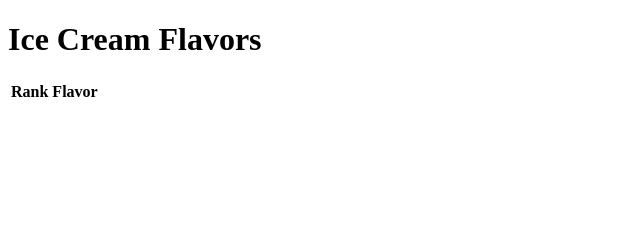
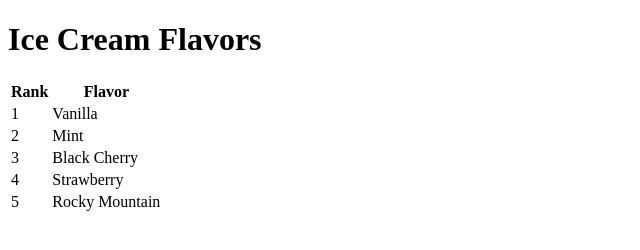
Before and after one commit to 17mtran4/17mtran.github.io, a plain HTML site: page ice.html in a window 1280 px wide. Shown: the whole page, without its empty margins (0-640 px from the left). Drawn offline with Linux system fonts and the light colour scheme.

Commit message:
add table practice

```diff
--- a/ice.html
+++ b/ice.html
@@ -11,11 +11,26 @@
                <th>Rank</th>
                <th>Flavor</th>
            </tr>
-           <tr></tr>
-           <tr></tr>
-           <tr></tr>
-           <tr></tr>
-           <tr></tr>
+           <tr>
+               <td>1</td>
+               <td>Vanilla</td>
+           </tr>
+           <tr>
+               <td>2</td>
+               <td>Mint</td>
+           </tr>
+           <tr>
+               <td>3</td>
+               <td>Black Cherry</td>
+           </tr>
+           <tr>
+               <td>4</td>
+               <td>Strawberry</td>
+           </tr>
+           <tr>
+               <td>5</td>
+               <td>Rocky Mountain</td>
+           </tr>
        </table>
     </body>
 </html>
```
